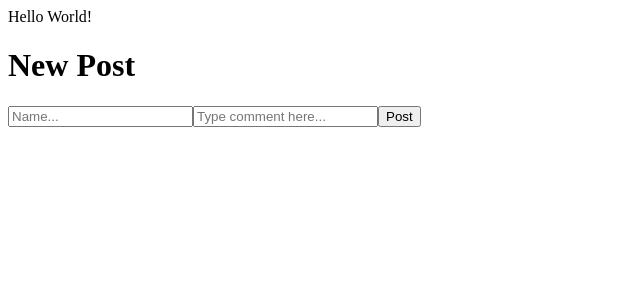
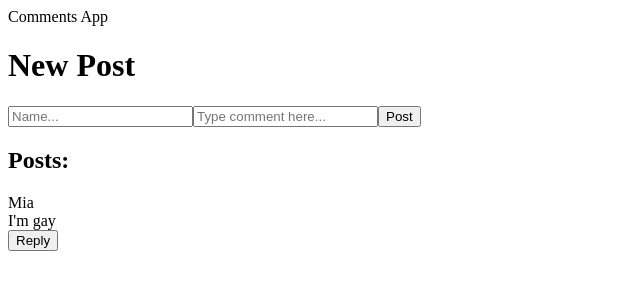
Before and after one commit to cis-1962/hw5-react-comment-app-electricbrass, a React (Vite) app: page / in a window 1280 px wide. Shown: the top 300 px of the page, without its empty margins (0-640 px from the left). Built offline with nearby package versions, Linux system fonts and the light colour scheme.

Commit message:
Create basic comment component

```diff
--- a/src/app.tsx
+++ b/src/app.tsx
@@ -1,10 +1,17 @@
 import Input from './input'
+import Comments from './comments'
 
 export default function App() {
   return (
   <main>
-    Hello World!
-    <Input newPost/>
+    Comments App
+    <Input newPost onSubmit={(name: string, comment:string) => {}}/>
+    <div>
+      <h2>
+        Posts:
+      </h2>
+      <Comments depth={0} name='Mia' comment="I'm gay"/>
+    </div>
   </main>
     );
 }
--- /dev/null
+++ b/src/comments.tsx
@@ -0,0 +1,11 @@
+export default function Comments({ depth, name, comment }: { depth: number, name: string, comment: string }) {
+  // use depth to determine indentation and whether can have replies
+  // shows name, content, and reply button that makes input component show up when clicked
+  return (
+    <>
+      <div>{name}</div>
+      <div>{comment}</div>
+      <input type='button' value='Reply'/>
+    </>
+  );
+}
--- a/src/input.tsx
+++ b/src/input.tsx
@@ -1,13 +1,35 @@
-export default function Input({ newPost }: { newPost: boolean })  {
+import { useState } from "react";
+
+export default function Input({ newPost, onSubmit }:
+  { newPost: boolean, onSubmit: (name: string, comment: string) => void })  {
+  const [comment, setComment] = useState('');
+  const [name, setName] = useState('');
+  // use css style to make text boxes be different sizes and aligned vertically
   return (
   <>
     <div>
       {newPost && <h1> New Post </h1>}
       {newPost || <h1> Reply </h1>}
     </div>
-    <input type='text' placeholder='Name...'/>
-    <input type='text' placeholder={ newPost ? 'Type comment here...' : 'Type reply here...'}/>
-    <input type='button' value='Post'/>
+    <input
+      type='text'
+      placeholder='Name...'
+      value={name}
+      onChange={(e) => setName(e.target.value)}
+    />
+    <input
+      type='text'
+      placeholder={ newPost ? 'Type comment here...' : 'Type reply here...'}
+      value={comment}
+      onChange={(e) => setComment(e.target.value)}
+    />
+    <input
+      type='button'
+      value='Post'
+      onClick={() => {
+        onSubmit(name, comment);
+      }}
+    />
   </>
   );
 };
```
Lines whose indentation alone changed are shown as unchanged.
